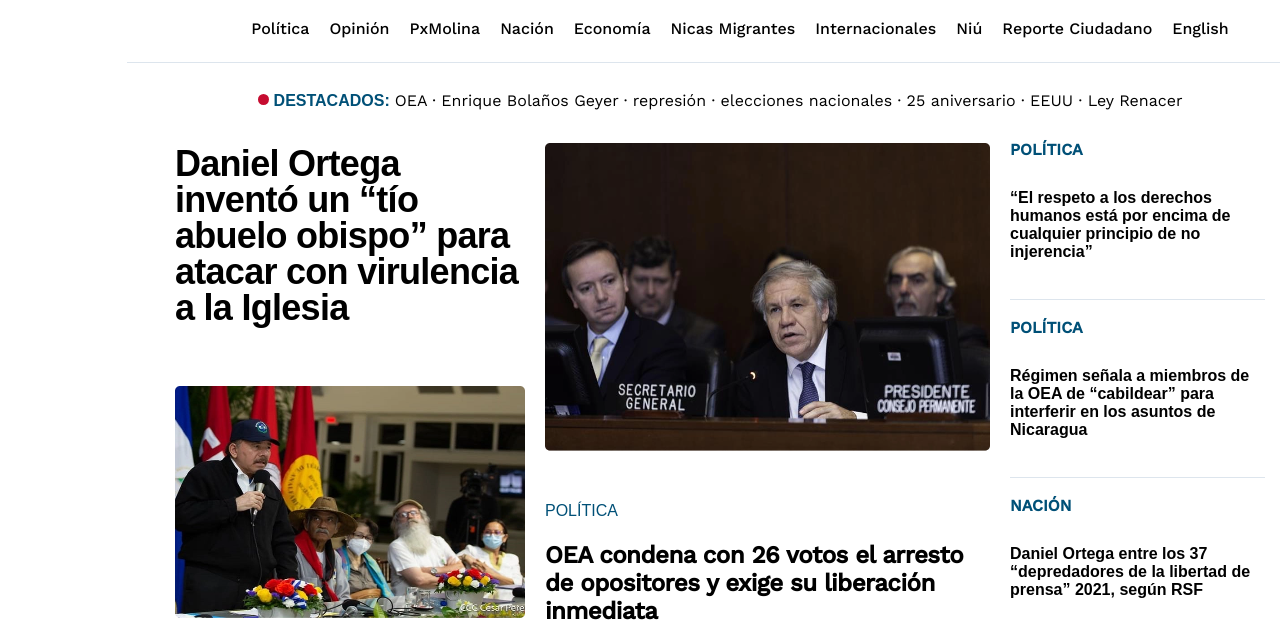
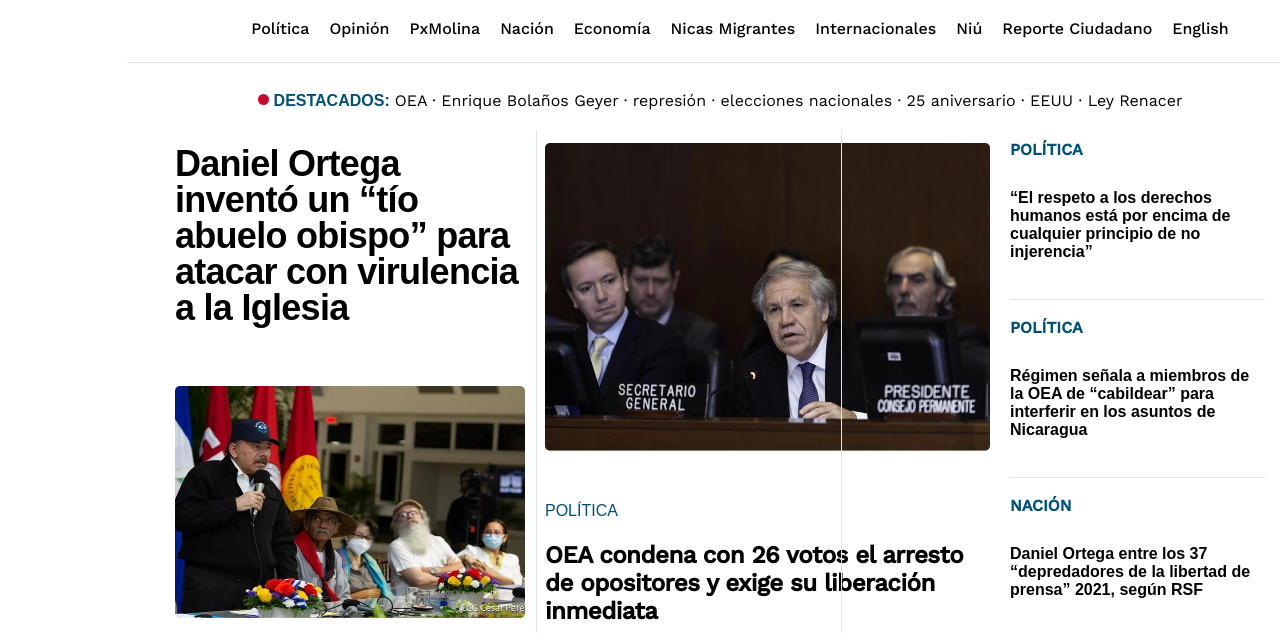
Before and after one commit to GabytaDev/Maquetado-Start-7, a website: page index.html in a window 1280 px wide. Shown: the part 141-774 px from the top of the page. Drawn offline with nearby package versions, Linux system fonts and the light colour scheme; a small style sheet from the web is missing.

Commit message:
add vertical lines

```diff
--- a/index.html
+++ b/index.html
@@ -69,6 +69,7 @@
                 <h4 class="small-title">POLÍTICA</h4>
                 <p class="text-news-bold">Victoria Cárdenas y Berta Valle exigen ver a Juan Sebastián Chamorro y Félix Maradiaga</p>
             </article>
+            <div class="vertical-line-left"></div>
             <article class="colum-article-second">
                 <!-- secondary column -->
                 <img class="paddin-img" src="/images/462C5C5E-A204-4461-A002-A80B989F87C7.png" alt="">
@@ -85,6 +86,7 @@
                     <p class="text-news-bold text-space-inner">Policía secuestra a opositores Dora M. Téllez, Ana M. Vijil, Suyen Barahona y Hugo Torres</p>
                 </div>
             </article>
+            <div class="vertical-line-right"></div>
             <article class="colum-article-trird">
                 <!-- third column -->
                 <h4 class="small-title">POLÍTICA</h4>
@@ -101,6 +103,7 @@
                 <img src="/images/cxl-fracaso-alianza-electoral-1.png" alt="">
             </article>
         </section>
+
     </main>
 </body>
 </html>
--- a/style.scss
+++ b/style.scss
@@ -238,3 +238,19 @@
 .paddin-img{
    padding: 0 0 30px 0;
 }
+
+.vertical-line-left{
+ width: 1px;
+ background-color: #DDE5ED;
+ height: 856px;
+ position: absolute;
+left:536px
+}
+
+.vertical-line-right{
+    width: 1px;
+    background-color: #DDE5ED;
+    height: 856px;
+    position: absolute;
+   right:438px;
+}
```
Also changed, not shown: style.css, 1 other file.
